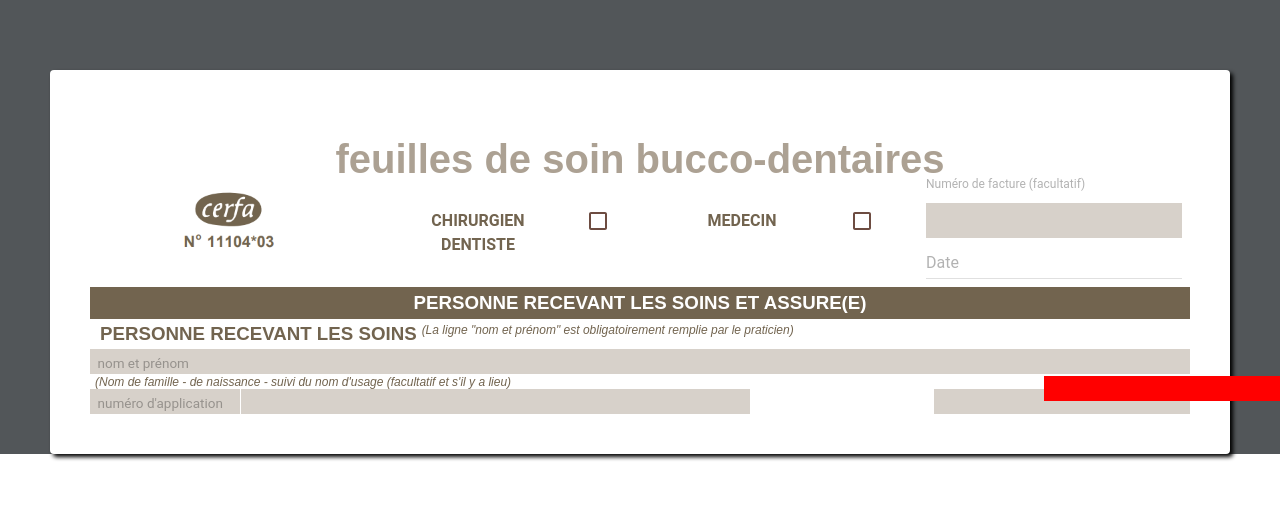
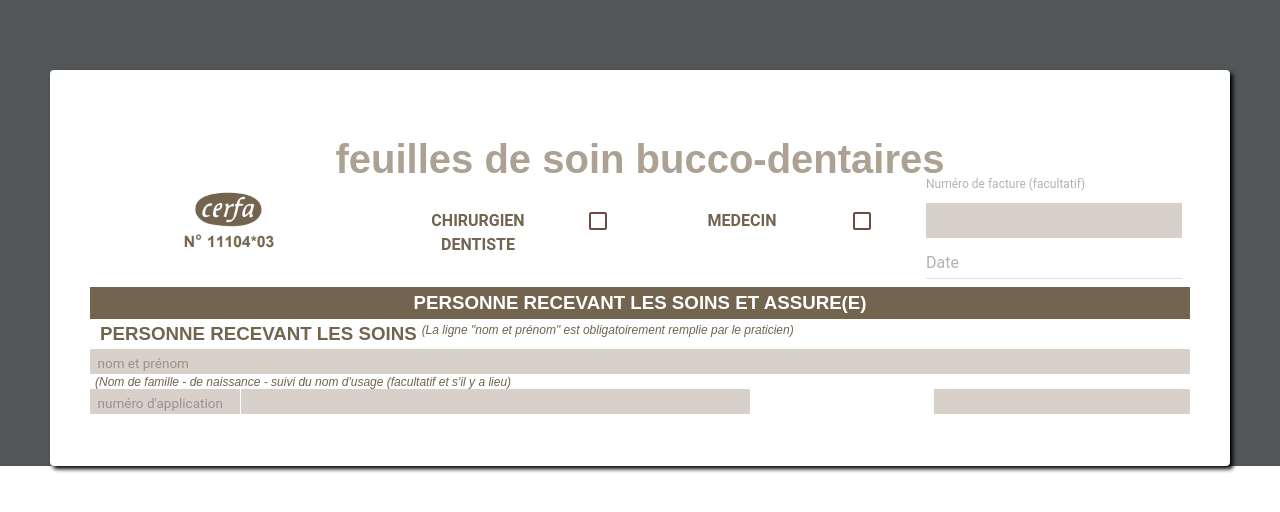
Before and after one commit to cosydney/cerfa-dentiste, a React (Create React App) app: page / in a window 1280 px wide. Shown: the top 512 px of the page. Built offline with nearby package versions, Linux system fonts and the light colour scheme.

Commit message:
css last

```diff
--- a/src/App.js
+++ b/src/App.js
@@ -40,7 +40,6 @@ class App extends Component {
                       label='CHIRURGIEN DENTISTE'
                       labelPosition="left"
                       labelStyle={{fontWeight: 'bold', color: '#72644f'}}
-                      inputStyle={{color: 'red'}}
                       style={styles.checkbox}/>
               </MuiThemeProvider>
           </div>
@@ -89,24 +88,29 @@ class App extends Component {
 
           <div style={{display: 'flex', justifyContent: 'space-between'}}>
 
+          <div style={{width: '60%'}}>
             <MuiThemeProvider muiTheme={MyTheme}>
               <TextField
                floatingLabelStyle= {{paddingLeft: 10, top: 27, fontSize: 18}}
-             style={{backgroundColor: '#d7d1ca', height: 25, width: '60%'}}
+               style={{backgroundColor: '#d7d1ca', height: 25, width: '100%'}}
                underlineShow={false}
                inputStyle={{ left: 150, bottom: 14, fontSize: 20, borderLeft: 'thin solid white'}}
                floatingLabelText="numéro d'application"
                floatingLabelFixed={true}/>
            </MuiThemeProvider>
+         </div>
 
+         <div>
            <MuiThemeProvider muiTheme={MyTheme}>
              <TextField
               floatingLabelStyle= {{paddingLeft: 10, top: 27, fontSize: 18}}
               style={{backgroundColor: '#d7d1ca', height: 25}}
               underlineShow={false}
-            inputStyle={{ left: 110, bottom: 13, fontSize: 20, backgroundColor: 'red'}}
+              inputStyle={{fontSize: 20 }}
               floatingLabelFixed={true}/>
           </MuiThemeProvider>
+        </div>
+
         </div>
 
           </div>
```
Lines whose indentation alone changed are shown as unchanged.
